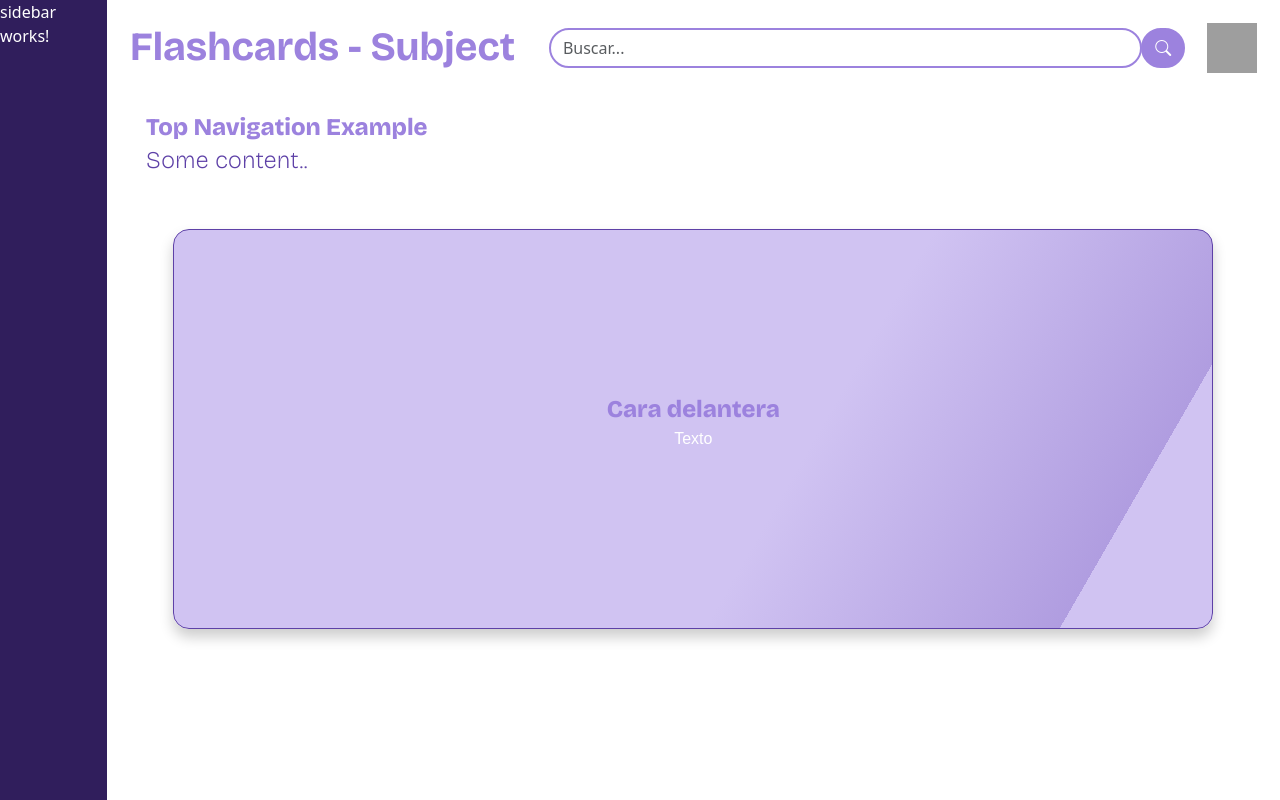
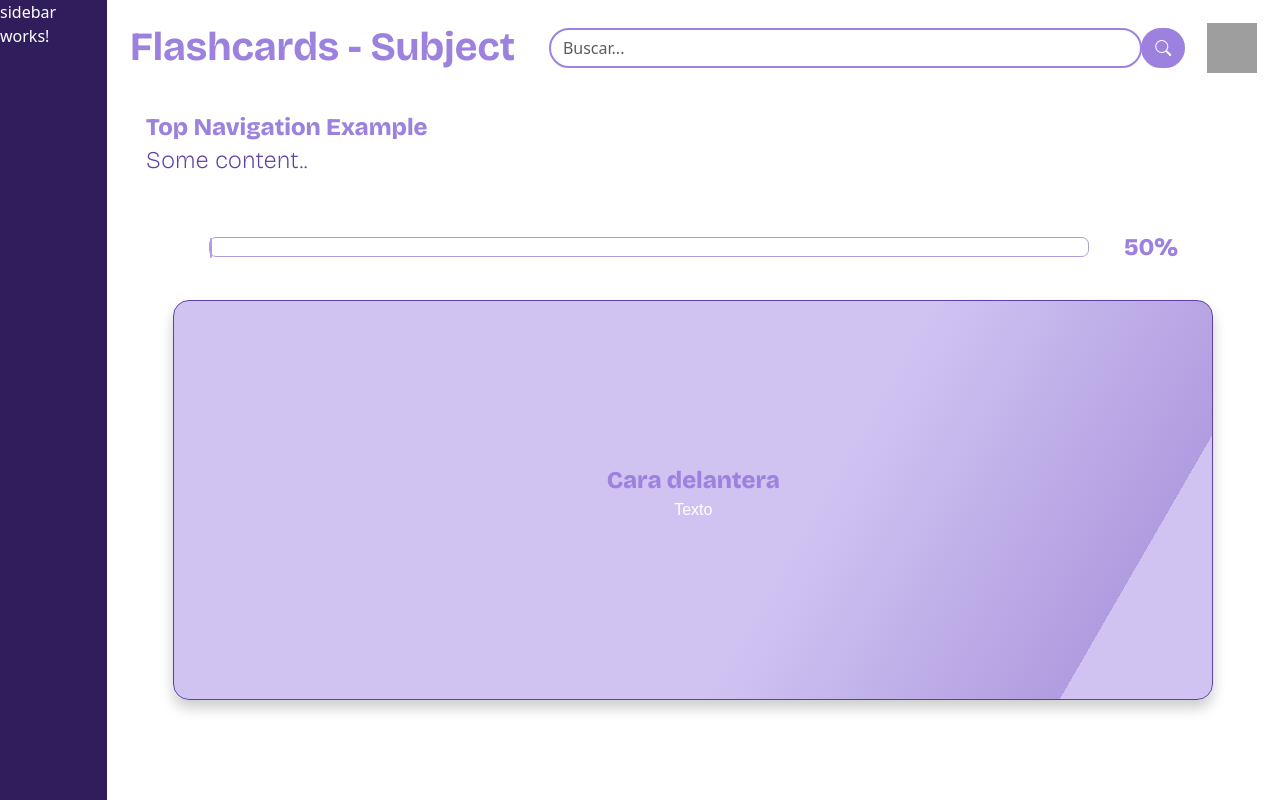
Before and after one commit to FabioB8a/StudyBuddy, an Angular app: page /flashcards in a window 1280 px wide. Built offline with nearby package versions, Linux system fonts and the light colour scheme; grey boxes are pictures that could not be loaded.

Commit message:
Progress Bar

```diff
--- a/src/app/pages/flashcards-page/flashcards-page.component.css
+++ b/src/app/pages/flashcards-page/flashcards-page.component.css
@@ -3,7 +3,8 @@
 }
 
 .col-2 {
-    flex: 1; /* Toma todo el espacio restante */
+    flex: 1;
+    /* Toma todo el espacio restante */
 }
 
 .content {
@@ -74,8 +75,9 @@
     transition: transform 0.5s ease;
 }
 
-  .flip-card-front, .flip-card-back {
-    box-shadow: 0 8px 14px 0 rgba(0,0,0,0.2);
+.flip-card-front,
+.flip-card-back {
+    box-shadow: 0 8px 14px 0 rgba(0, 0, 0, 0.2);
     position: absolute;
     display: flex;
     flex-direction: column;
@@ -103,6 +105,56 @@
 
 .center {
     display: flex;
+    flex-direction: column;
     justify-content: center;
     align-items: center;
 }
+
+
+
+
+
+.progressBarDiv {
+    margin-top: 3%;
+    margin-bottom: 3%;
+    display: flex;
+    justify-content: center;
+    align-items: center;
+}
+
+.progress-loader {
+    width: 110vh;
+    background: white;
+    height: 20px;
+    border-radius: 7px;
+    border: 1px solid #b09de0;
+}
+
+.progress {
+    width: 1px;
+    height: 20px;
+    border-radius: 7px;
+    background: #9C82DE;
+    transition: 0.5s;
+    animation: loading_44 5s cubic-bezier(.4, 1.01, 1, 1) infinite;
+    border: 1px solid #b09de0;
+}
+
+.progressCounter {
+    margin-left: 3%;
+    align-self: flex-start;
+}
+
+@keyframes loading_44 {
+    0% {
+        width: 0%;
+    }
+
+    50% {
+        width: 50%;
+    }
+
+    100% {
+        width: 100%;
+    }
+}
--- a/src/app/pages/flashcards-page/flashcards-page.component.html
+++ b/src/app/pages/flashcards-page/flashcards-page.component.html
@@ -18,6 +18,17 @@
 
         </div>
 
+
+
+        <div class="progressBarDiv">
+            <div class="progress-loader">
+                <div class="progress"></div>
+            </div>
+
+            <p class="title progressCounter">50%</p>
+        </div>
+
+
         <div class="flashcardsDiv">
             <div class="flip-card center">
                 <div class="flip-card-inner">
```
Lines whose indentation alone changed are shown as unchanged.
